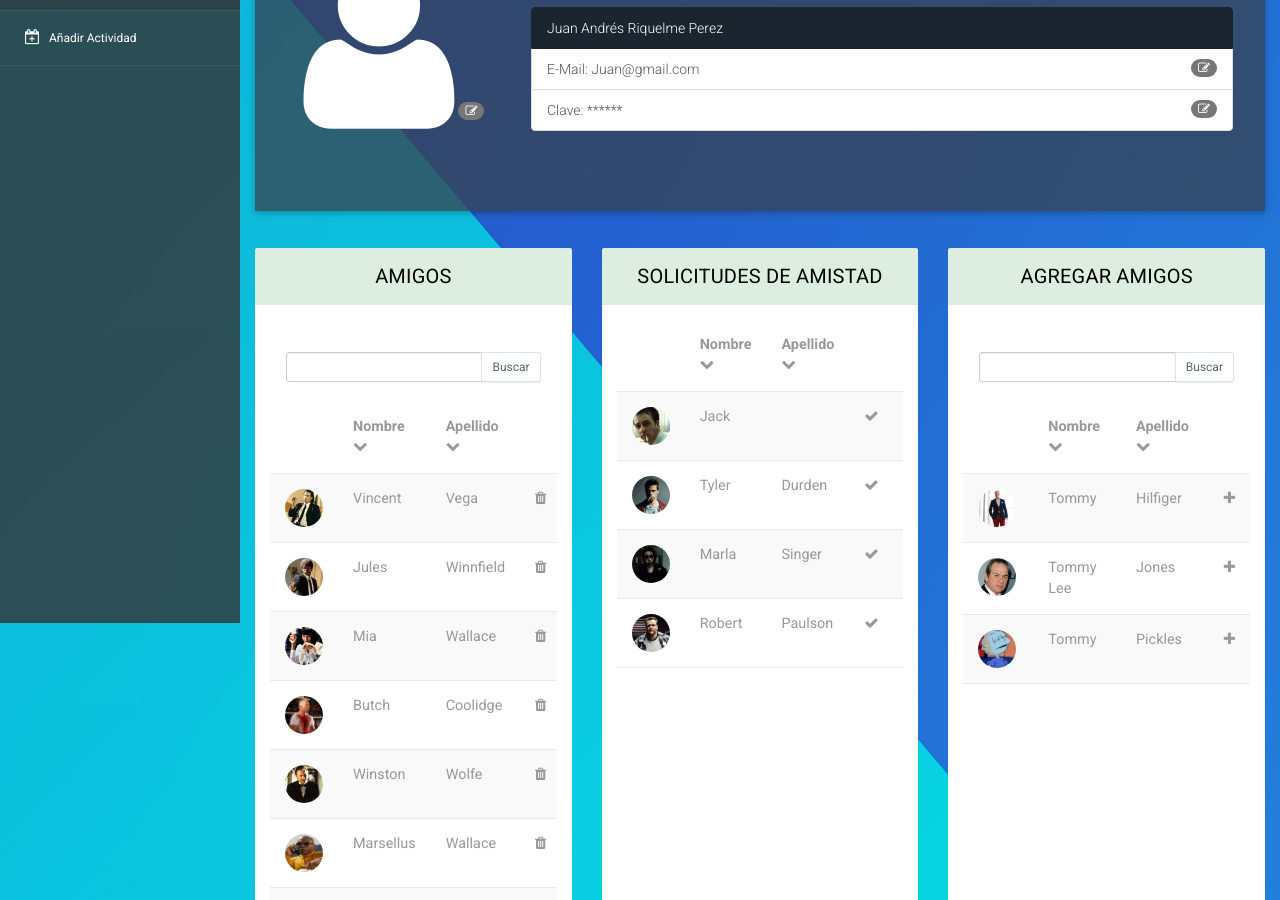
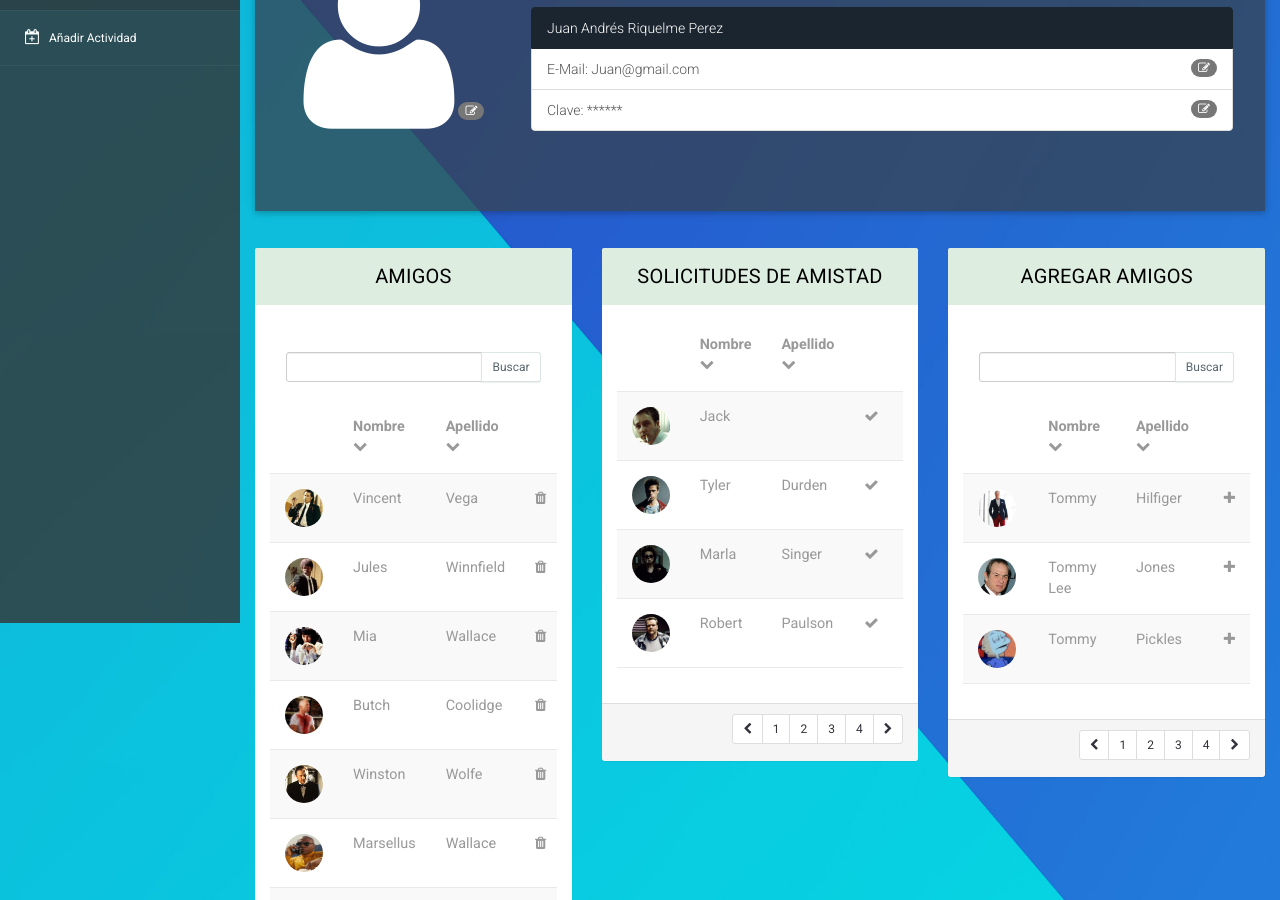
Before and after one commit to DCC-CC4401/2019-2-Pushed-to-Master-T2, a plain HTML site: page tablita.html in a window 1280 px wide. Shown: the part 177-1077 px from the top of the page. Drawn offline with Linux system fonts and the light colour scheme.

Commit message:
Optimizando sección amigos v2

```diff
--- a/css/style.css
+++ b/css/style.css
@@ -41,7 +41,7 @@ h1,h2,h3,h4,h5,h6{
     }
 }
 
-.panel {
+/*.panel {
     height: 100%;
     position: relative;
 }
@@ -50,7 +50,7 @@ h1,h2,h3,h4,h5,h6{
     position: absolute;
     bottom: 0;
     width: 100%;
-}
+}*/
 .corner {
     display: none;
     cursor: pointer;
--- a/tablita.html
+++ b/tablita.html
@@ -354,7 +354,7 @@ License URL: http://creativecommons.org/licenses/by/3.0/
     </section>
 
     <section class="wrapper" style="margin-top:0;">
-        <div class="row row-eq-height-md">
+        <div class="row">
             <div class="col-md-4">
               <div class="panel panel-default">
                 <div class="panel-heading">
```
